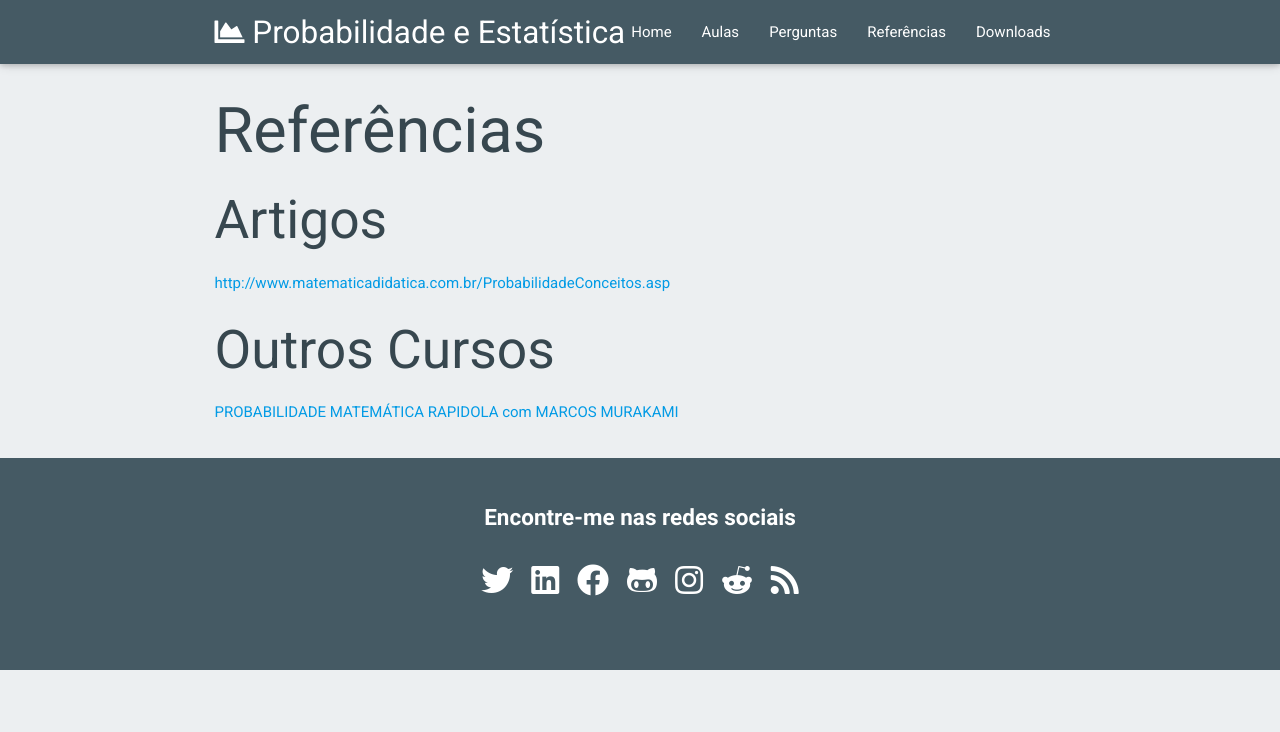
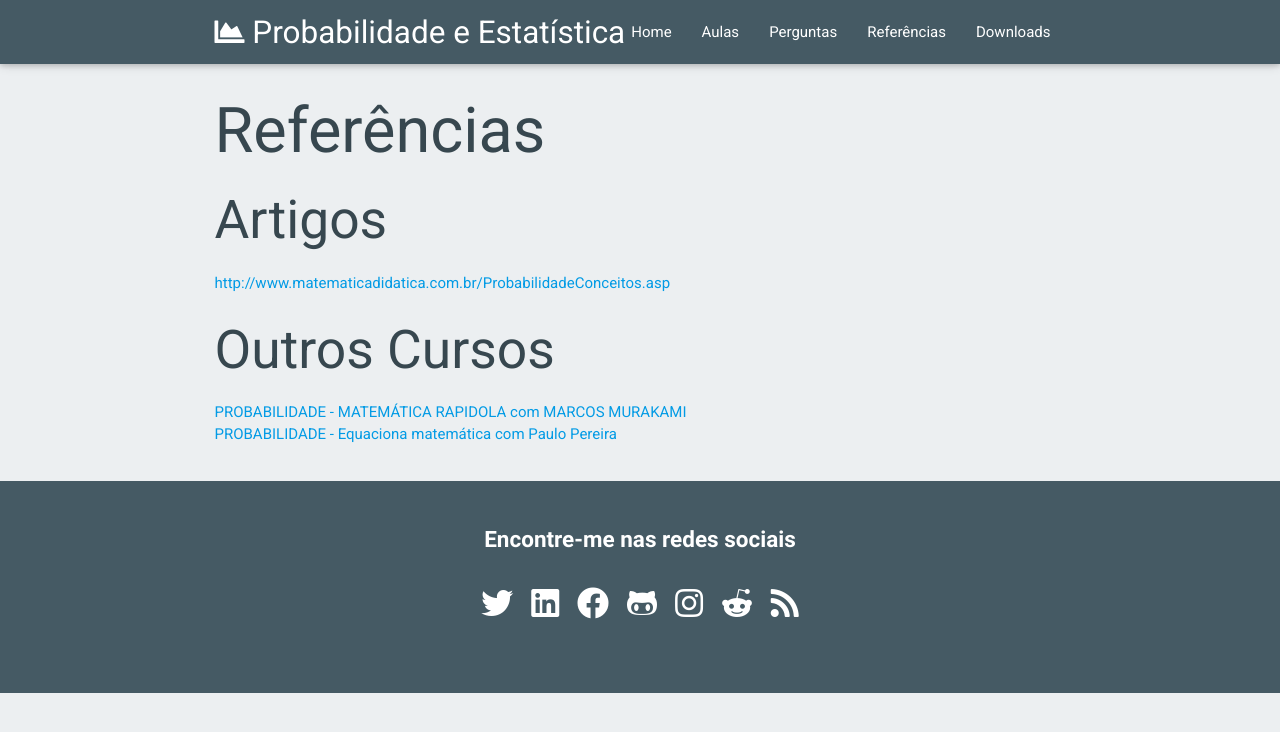
Before and after one commit to josenaldo/caderno-estatistica, a Jekyll site: the page built from referencias.md, in a window 1280 px wide. Shown: the top 732 px of the page. Built offline with Jekyll 4.4.1, drawn with Linux system fonts in a browser that asks for light colours; nearby versions of some CDN libraries; library files that are not in the unit come from our copies; comment, search, counter and statistics services are not loaded.

Commit message:
Adição do curso do Paulo Pereira

```diff
--- a/referencias.md
+++ b/referencias.md
@@ -8,4 +8,5 @@ title: Referências
 
 ## Outros Cursos
 
-* [PROBABILIDADE MATEMÁTICA RAPIDOLA com MARCOS MURAKAMI](https://www.youtube.com/watch?v=Sz7_OqasKgA&list=PLN0ZrxDaBfhgFE48sqlySnEgdFVGroKsf)
+* [PROBABILIDADE - MATEMÁTICA RAPIDOLA com MARCOS MURAKAMI](https://www.youtube.com/watch?v=Sz7_OqasKgA&list=PLN0ZrxDaBfhgFE48sqlySnEgdFVGroKsf)
+* [PROBABILIDADE - Equaciona matemática com Paulo Pereira](https://www.youtube.com/watch?v=8g571hUvgeo&list=PLEfwqyY2ox85yFBHTW0UbXAvuaPULX2vs)
```
